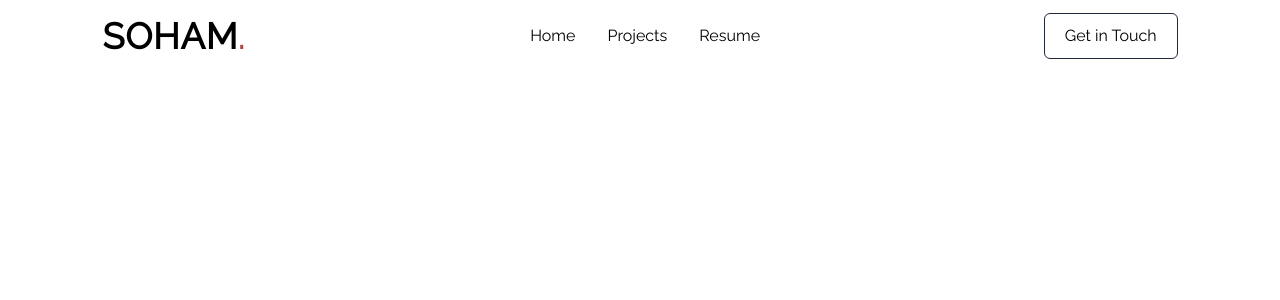
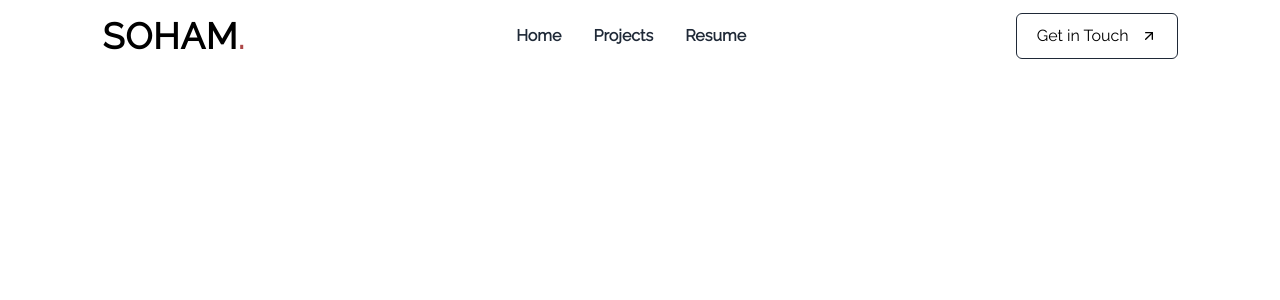
Before and after one commit to SS56Bo/portfolio-final, a Next.js app: page / in a window 1280 px wide. Shown: the top 300 px of the page. Built offline with nearby package versions, Linux system fonts and the light colour scheme; a web font is replaced by a local one.

Commit message:
Navbar: Locked

```diff
--- a/app/components/Navbar.jsx
+++ b/app/components/Navbar.jsx
@@ -1,11 +1,13 @@
 "use client";
 
-import React, { useRef } from "react";
+import React, { useRef, useState } from "react";
 import { FiAlignRight } from "react-icons/fi";
+import { FiArrowUpRight } from "react-icons/fi";
 import { FiX } from "react-icons/fi";
 
 function Navbar() {
   const sideMenuRef = useRef();
+  const [activeLink, setActiveLink] = useState("");
 
   const openMenu = () => {
     sideMenuRef.current.style.transform = "translateX(-16rem)";
@@ -13,6 +15,10 @@ function Navbar() {
 
   const closeMenu = () => {
     sideMenuRef.current.style.transform = "translateX(16rem)";
+  };
+
+  const handleClick = (id) => {
+    setActiveLink(id);
   };
 
   return (
@@ -25,21 +31,71 @@ function Navbar() {
         </a>
         <ul className="hidden md:flex items-center gap-6 lg:gap-8 rounded-full px-12 py-3">
           <li>
-            <a href="#top">Home</a>
+            <a
+              href="#top"
+              className={`text-gray-800 font-semibold transition-all duration-300 ease-in-out relative group ${
+                activeLink === "top" ? "text-black" : ""
+              }`}
+              onClick={() => handleClick("top")}
+            >
+              Home
+              <span
+                className={`absolute bottom-0 left-0 w-full h-0.5  bg-blue-800 scale-x-0 ${
+                  activeLink === "top"
+                    ? "scale-x-100"
+                    : "group-hover:scale-x-100"
+                } transition-all duration-300 ease-in-out`}
+              ></span>
+            </a>
           </li>
+
           <li>
-            <a href="#projects">Projects</a>
+            <a
+              href="#projects"
+              className={`text-gray-800 font-semibold transition-all duration-300 ease-in-out relative group ${
+                activeLink === "projects" ? "text-black" : ""
+              }`}
+              onClick={() => handleClick("projects")}
+            >
+              Projects
+              <span
+                className={`absolute bottom-0 left-0 w-full h-0.5  bg-blue-800 scale-x-0 ${
+                  activeLink === "projects"
+                    ? "scale-x-100"
+                    : "group-hover:scale-x-100"
+                } transition-all duration-300 ease-in-out`}
+              ></span>
+            </a>
           </li>
+
           <li>
-            <a href="#resumes">Resume</a>
+            <a
+              href="#resume"
+              className={`text-gray-800 font-semibold transition-all duration-300 ease-in-out relative group ${
+                activeLink === "resume" ? "text-black" : ""
+              }`}
+              onClick={() => handleClick("resume")}
+            >
+              Resume
+              <span
+                className={`absolute bottom-0 left-0 w-full h-0.5 bg-blue-800 scale-x-0 ${
+                  activeLink === "resume"
+                    ? "scale-x-100"
+                    : "group-hover:scale-x-100"
+                } transition-all duration-300 ease-in-out`}
+              ></span>
+            </a>
           </li>
         </ul>
+
+        {/* THE GET IN TOUCH BUTTON  */}
         <div className="flex items-center">
           <a
             href="#contacts"
-            className="hidden lg:flex items-center gap-3 px-5 py-2.5 border border-gray-800 rounded-md ml-4"
+            className="hidden lg:flex items-center gap-3 px-5 py-2.5 border border-gray-800 rounded-md ml-4 hover:bg-black hover:text-white transition-colors duration-200"
           >
             Get in Touch
+            <FiArrowUpRight />
           </a>
           <button className="block md:hidden ml-4" onClick={openMenu}>
             <FiAlignRight className="w-6 h-6" />
```
Also changed, not shown: 1 other file (tests, documents, lock files or other folders).
